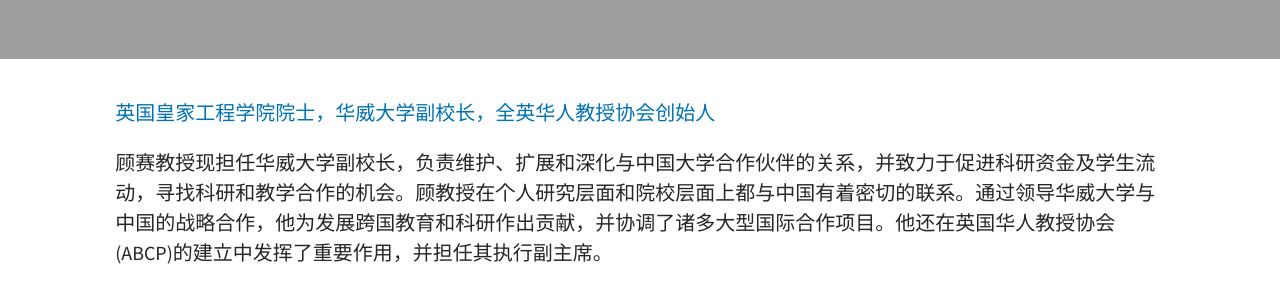
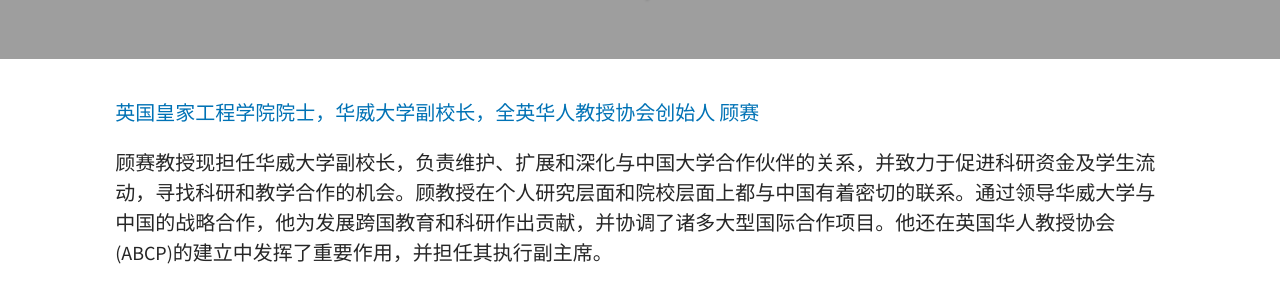
Before and after one commit to uk-oyss/uk-oyss.github.io, a Jekyll site: the page built from _posts/2023-07-02-顾赛教授简介.md, in a window 1280 px wide. Shown: the part 275-566 px from the top of the page. Built offline with Jekyll 4.4.1, drawn with Linux system fonts in a browser that asks for light colours; a script that is not in the unit is left out.

Commit message:
gusai post

```diff
--- a/_posts/2023-07-02-顾赛教授简介.md
+++ b/_posts/2023-07-02-顾赛教授简介.md
@@ -4,11 +4,13 @@
 feature-img: <img src="assets/img/member/saigu.jpeg" alt="图片描述" width="600" height="300">
 thumbnail: "assets/img/member/saigu.jpeg"
 tags: [英国皇家工程学院院士，华威大学副校长，全英华人教授协会创始人]
-
 excerpt_separator: <!--more-->
 ---
 
 [英国皇家工程学院院士，华威大学副校长，全英华人教授协会创始人](https://warwick.ac.uk/fac/sci/eng/people/sai_gu/)
+<a href="https://warwick.ac.uk/fac/sci/eng/people/sai_gu/">顾赛</a>
+
+
 
 
 <!--more-->
```
